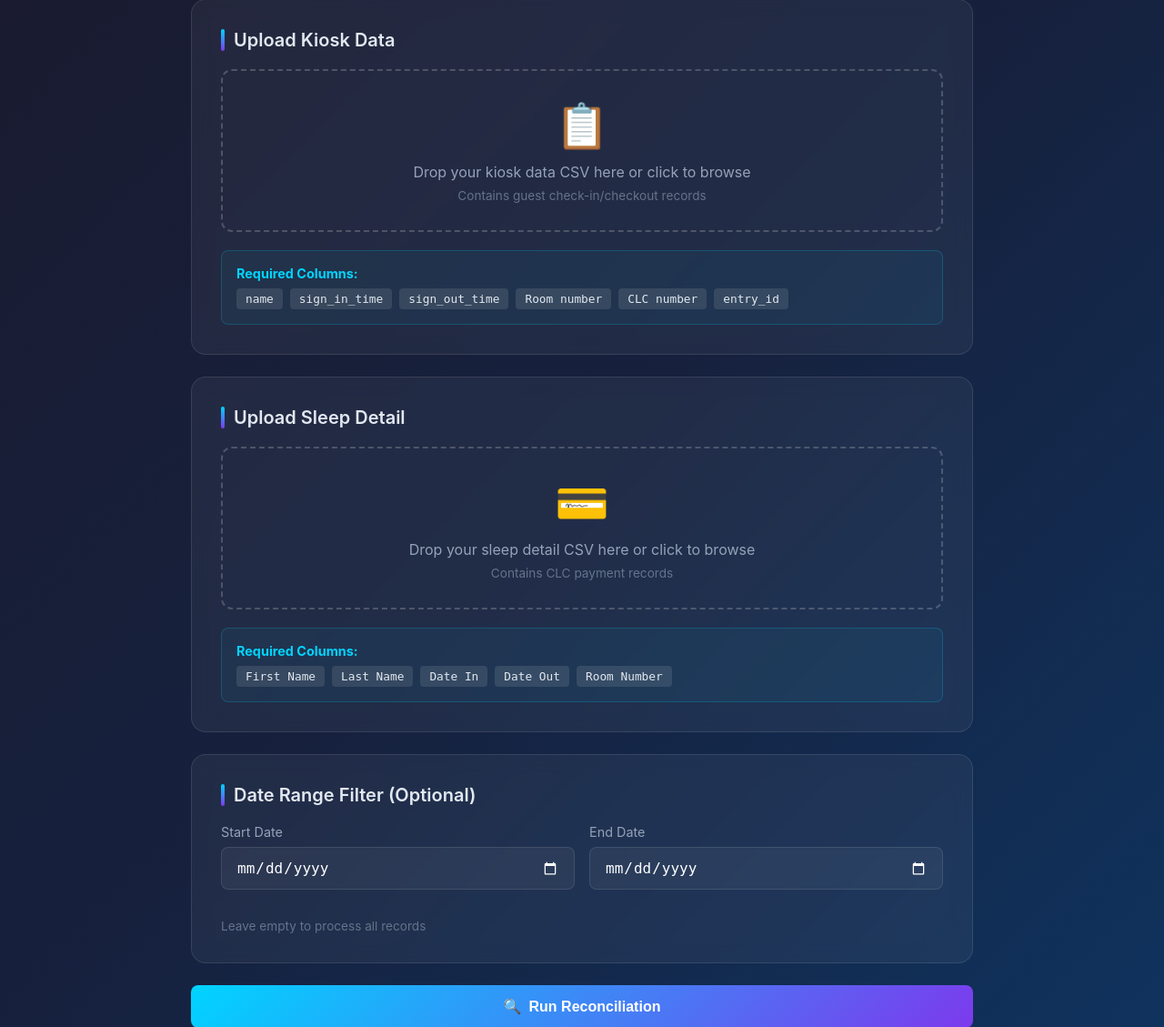
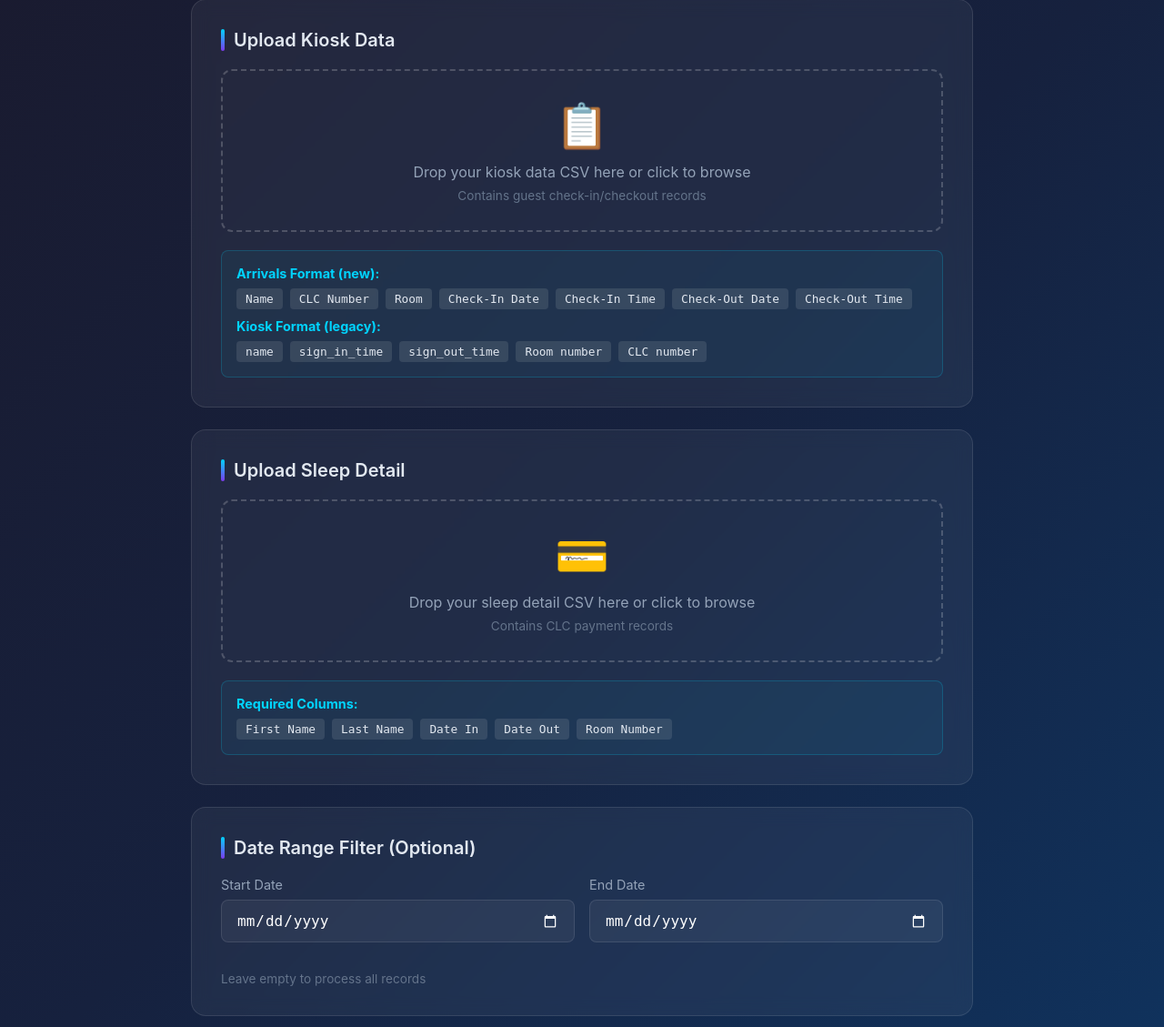
Before and after one commit to midwavestudio/matchingtool, a Flask app: page / in a window 1280 px wide. Shown: the part 161-1290 px from the top of the page at 91% size. Run offline with Flask 3, Linux system fonts and the light colour scheme.

Commit message:
Support new arrivals CSV format alongside legacy kiosk format
Co-authored-by: Cursor <cursoragent@cursor.com>

```diff
--- a/app.py
+++ b/app.py
@@ -247,6 +247,14 @@ def parse_datetime(dt_str):
         '%Y/%m/%d %H:%M',
         '%d/%m/%y %H:%M',
         '%d/%m/%Y %H:%M',
+        # Arrivals format: "May 13, 2026 10:54 PM"
+        '%B %d, %Y %I:%M %p',
+        '%B %d, %Y %H:%M',
+        # Date only (arrivals date column without time)
+        '%B %d, %Y',
+        '%m/%d/%Y',
+        '%m/%d/%y',
+        '%Y-%m-%d',
     ]
 
     for fmt in formats:
@@ -361,6 +369,50 @@ def find_matches(kiosk_entry, sleep_df):
 # MAIN RECONCILIATION FUNCTION
 # ============================================================================
 
+def normalize_kiosk_df(df):
+    """
+    Normalize a kiosk/arrivals DataFrame into standard internal columns:
+      name, CLC number, Room number, sign_in_time, sign_out_time
+    Supports both the old kiosk format and the new arrivals format.
+    """
+    df = df.copy()
+    cols = [c.strip() for c in df.columns]
+    df.columns = cols
+
+    # --- New arrivals format: Name / Check-In Date / Check-In Time ---
+    if 'Check-In Date' in cols and 'Check-In Time' in cols:
+        # Combine date + time columns into a single datetime string
+        def combine_dt(row, date_col, time_col):
+            d = str(row[date_col]).strip() if pd.notna(row[date_col]) else ''
+            t = str(row[time_col]).strip() if pd.notna(row[time_col]) else ''
+            if not d or d.lower() in ('nat', 'nan', ''):
+                return None
+            return f"{d} {t}".strip() if t and t.lower() not in ('nat', 'nan') else d
+
+        df['sign_in_time']  = df.apply(lambda r: combine_dt(r, 'Check-In Date',  'Check-In Time'),  axis=1)
+        df['sign_out_time'] = df.apply(lambda r: combine_dt(r, 'Check-Out Date', 'Check-Out Time'), axis=1) \
+            if 'Check-Out Date' in cols else None
+
+        # Map column names to standard names
+        if 'Name' in cols and 'name' not in cols:
+            df['name'] = df['Name']
+        if 'CLC Number' in cols and 'CLC number' not in cols:
+            df['CLC number'] = df['CLC Number']
+        if 'Room' in cols and 'Room number' not in cols:
+            df['Room number'] = df['Room']
+
+        # entry_id from Reservation ID if present, else row index
+        if 'entry_id' not in cols:
+            df['entry_id'] = df.get('Reservation ID', pd.Series(range(len(df))))
+
+    # --- Old kiosk format: sign_in_time already present ---
+    else:
+        if 'entry_id' not in cols:
+            df['entry_id'] = range(len(df))
+
+    return df
+
+
 def reconcile(kiosk_df, sleep_df, date_start=None, date_end=None):
     """
     Main reconciliation function.
@@ -368,10 +420,14 @@ def reconcile(kiosk_df, sleep_df, date_start=None, date_end=None):
     """
     results = []
 
+    # Normalize kiosk input (handles both old and new arrivals format)
+    kiosk_df = normalize_kiosk_df(kiosk_df)
+
     # Parse datetime columns for kiosk
     kiosk_df = kiosk_df.copy()
     kiosk_df['cin'] = kiosk_df['sign_in_time'].apply(parse_datetime)
-    kiosk_df['cout'] = kiosk_df['sign_out_time'].apply(parse_datetime)
+    kiosk_df['cout'] = kiosk_df['sign_out_time'].apply(parse_datetime) \
+        if 'sign_out_time' in kiosk_df.columns else pd.NaT
 
     # Parse datetime columns for sleep detail
     sleep_df = sleep_df.copy()
@@ -473,15 +529,22 @@ def run_reconciliation():
             flash(f'Error reading CSV files: {str(e)}', 'error')
             return redirect(url_for('index'))
 
-        # Validate required columns
-        kiosk_required = ['name', 'sign_in_time', 'Room number']
+        # Validate required columns — support both kiosk formats
+        kiosk_cols = kiosk_df.columns.tolist()
+        is_arrivals_format = 'Check-In Date' in kiosk_cols and 'Check-In Time' in kiosk_cols
+
+        if is_arrivals_format:
+            kiosk_required = ['Name', 'Check-In Date', 'Check-In Time', 'Room']
+        else:
+            kiosk_required = ['name', 'sign_in_time', 'Room number']
+
         sleep_required = ['First Name', 'Last Name', 'Date In', 'Room Number']
 
-        missing_kiosk = [col for col in kiosk_required if col not in kiosk_df.columns]
+        missing_kiosk = [col for col in kiosk_required if col not in kiosk_cols]
         missing_sleep = [col for col in sleep_required if col not in sleep_df.columns]
 
         if missing_kiosk:
-            flash(f'Kiosk file missing columns: {", ".join(missing_kiosk)}', 'error')
+            flash(f'Kiosk/Arrivals file missing columns: {", ".join(missing_kiosk)}', 'error')
             return redirect(url_for('index'))
 
         if missing_sleep:
--- a/templates/index.html
+++ b/templates/index.html
@@ -357,14 +357,23 @@
                     <span class="file-remove" onclick="removeFile('kiosk')">✕</span>
                 </div>
                 <div class="info-box">
-                    <h4>Required Columns:</h4>
+                    <h4>Arrivals Format (new):</h4>
+                    <div class="columns-list">
+                        <span class="column-tag">Name</span>
+                        <span class="column-tag">CLC Number</span>
+                        <span class="column-tag">Room</span>
+                        <span class="column-tag">Check-In Date</span>
+                        <span class="column-tag">Check-In Time</span>
+                        <span class="column-tag">Check-Out Date</span>
+                        <span class="column-tag">Check-Out Time</span>
+                    </div>
+                    <h4 style="margin-top:10px;">Kiosk Format (legacy):</h4>
                     <div class="columns-list">
                         <span class="column-tag">name</span>
                         <span class="column-tag">sign_in_time</span>
                         <span class="column-tag">sign_out_time</span>
                         <span class="column-tag">Room number</span>
                         <span class="column-tag">CLC number</span>
-                        <span class="column-tag">entry_id</span>
                     </div>
                 </div>
             </div>
```
